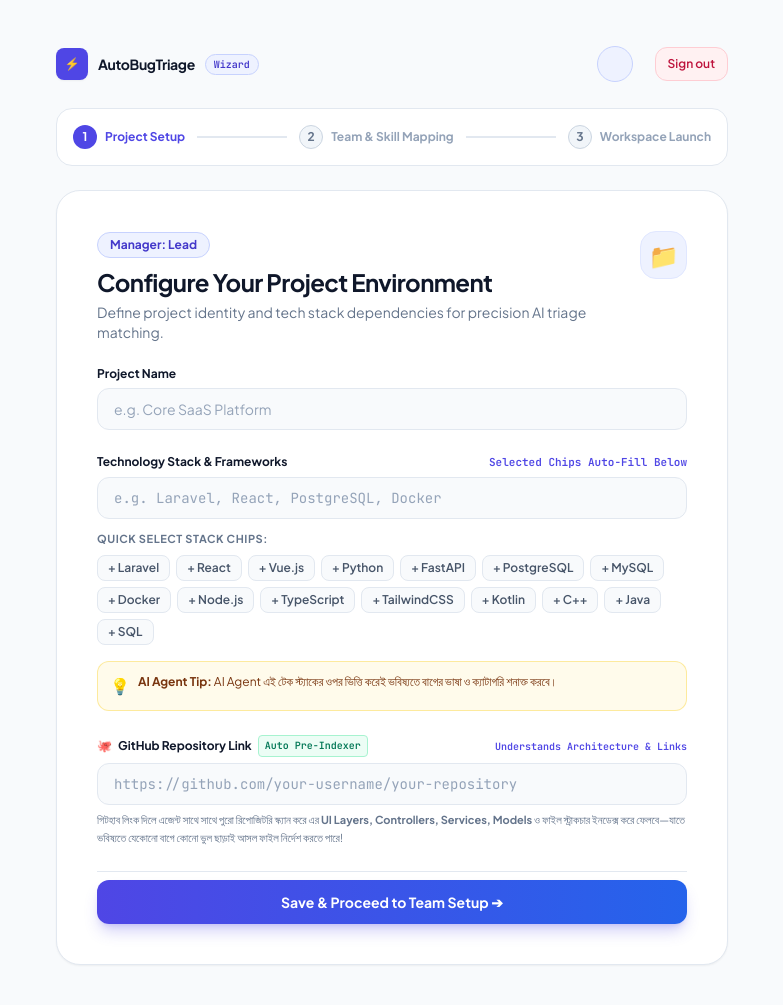
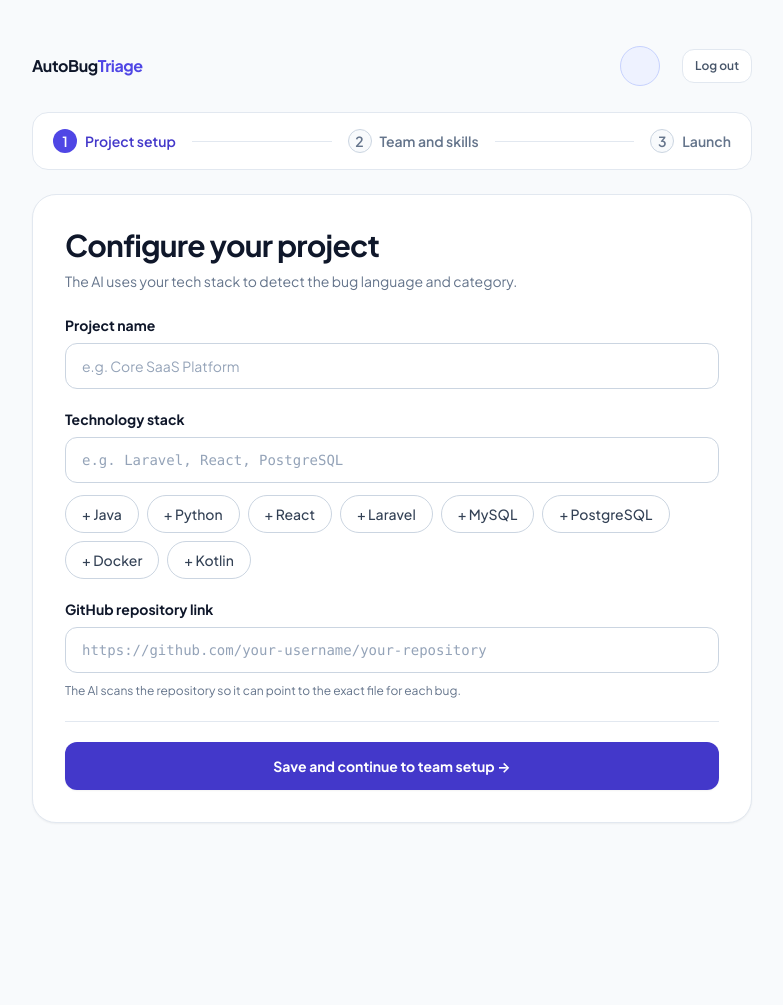
Before and after one commit to MuarifHasnat/Auto-Bug-Traige, a Laravel app: template resources/views/create_project.blade.php in a window 1280 px wide. Shown: the whole page, without its empty margins (248-1031 px from the left). After the commit the page ends 823 px from the top, so only its background shows below. Run offline with Laravel 12, Linux system fonts and the light colour scheme; the template is opened without the code that fills it, so the values that code supplies are empty; parts of the project's set-up code (start-up, migrations or seed data) failed here and were passed over.

Commit message:
Refresh project wizard and notifications UI

```diff
--- a/resources/views/create_project.blade.php
+++ b/resources/views/create_project.blade.php
@@ -1,168 +1,94 @@
 <!DOCTYPE html>
 <html lang="en">
 <head>
-    <meta charset="UTF-8">
-    <meta name="viewport" content="width=device-width, initial-scale=1.0">
-    <title>Step 1: Configure Project · AutoBugTriage AI</title>
+    <meta charset="UTF-8"><meta name="viewport" content="width=device-width, initial-scale=1.0">
+    <title>New project wizard · AutoBugTriage</title>
     <script src="{{ file_exists(public_path('js/tailwind.js')) ? '/js/tailwind.js' : 'https://cdn.tailwindcss.com' }}"></script>
     <link rel="stylesheet" href="/css/modern-saas.css">
 </head>
-<body class="min-h-screen bg-[#F8FAFC] text-[#0F172A] flex items-center justify-center p-4 sm:p-6 lg:p-10 selection:bg-indigo-500 selection:text-white bg-dot-grid">
-    <div class="w-full max-w-2xl">
-        <!-- Top Nav & Header Controls -->
-        <div class="mb-5 flex items-center justify-between">
-            <div class="flex items-center gap-2.5">
-                <div class="flex h-8 w-8 items-center justify-center rounded-lg bg-indigo-600 text-white font-black text-xs shadow-sm">
-                    ⚡
-                </div>
-                <span class="text-sm font-extrabold tracking-tight text-[#0F172A]">AutoBugTriage</span>
-                <span class="rounded-full bg-indigo-50 border border-indigo-200 px-2 py-0.5 text-[10px] font-bold text-indigo-700 font-mono-code">
-                    Wizard
-                </span>
+<body class="min-h-screen bg-[#F8FAFC] text-[#0F172A] antialiased selection:bg-indigo-500 selection:text-white bg-dot-grid">
+<main class="mx-auto w-full max-w-3xl px-4 py-8 sm:px-6 lg:py-10">
+    <div class="mb-5 flex items-center justify-between gap-4">
+        <a href="/" class="text-base font-extrabold tracking-tight text-[#0F172A]">AutoBug<span class="text-indigo-600">Triage</span></a>
+        @include('components.profile-header')
     </div>
 
-            <div class="flex items-center gap-2">
-                <a href="{{ route('profile.show') }}" class="flex items-center gap-2 rounded-xl p-1.5 transition hover:bg-white" aria-label="Open my profile">
-                    <span class="flex h-9 w-9 items-center justify-center overflow-hidden rounded-full border border-indigo-200 bg-indigo-50 text-xs font-bold text-indigo-700">
-                        @if(auth()->user()->profile_photo_path)<img src="{{ route('profile.photo') }}" class="h-full w-full object-cover" alt="Profile picture">@else{{ strtoupper(substr(auth()->user()->name, 0, 1)) }}@endif
-                    </span>
-                    <span class="hidden text-left sm:block"><span class="block max-w-32 truncate text-xs font-semibold text-slate-900">{{ auth()->user()->name }}</span><span class="block text-[10px] text-slate-500">{{ ucfirst(auth()->user()->role) }}</span></span>
-                </a>
-                <a href="/logout" class="inline-flex items-center gap-1.5 rounded-xl border border-rose-200 bg-rose-50 px-3 py-2 text-xs font-semibold text-rose-700 transition hover:bg-rose-100"><span>Sign out</span></a>
-            </div>
-        </div>
+    <nav aria-label="Project setup progress" class="mb-6 rounded-2xl border border-[#E2E8F0] bg-white px-5 py-4 shadow-xs">
+        <ol class="flex items-center justify-between gap-3 text-xs font-semibold sm:text-sm">
+            <li aria-current="step" class="flex items-center gap-2 text-indigo-700"><span class="flex h-6 w-6 items-center justify-center rounded-full bg-indigo-600 text-white">1</span><span>Project setup</span></li>
+            <li class="mx-1 h-px flex-1 bg-slate-200" aria-hidden="true"></li>
+            <li class="flex items-center gap-2 text-slate-500"><span class="flex h-6 w-6 items-center justify-center rounded-full border border-slate-300 bg-slate-50">2</span><span class="hidden sm:inline">Team and skills</span></li>
+            <li class="mx-1 h-px flex-1 bg-slate-200" aria-hidden="true"></li>
+            <li class="flex items-center gap-2 text-slate-500"><span class="flex h-6 w-6 items-center justify-center rounded-full border border-slate-300 bg-slate-50">3</span><span class="hidden sm:inline">Launch</span></li>
+        </ol>
+    </nav>
 
-        <!-- 3-Step Wizard Progress Bar -->
-        <div class="mb-6 rounded-2xl border border-[#E2E8F0] bg-white p-4 shadow-xs">
-            <div class="flex items-center justify-between text-xs font-bold">
-                <!-- Step 1 (Active) -->
-                <div class="flex items-center gap-2 text-indigo-600">
-                    <span class="flex h-6 w-6 items-center justify-center rounded-full bg-indigo-600 text-white text-xs">1</span>
-                    <span class="font-bold">Project Setup</span>
-                </div>
-                <div class="h-0.5 flex-1 mx-3 bg-[#E2E8F0]"></div>
-                <!-- Step 2 -->
-                <div class="flex items-center gap-2 text-slate-400">
-                    <span class="flex h-6 w-6 items-center justify-center rounded-full bg-slate-100 border border-slate-300 text-xs text-slate-500">2</span>
-                    <span>Team & Skill Mapping</span>
-                </div>
-                <div class="h-0.5 flex-1 mx-3 bg-[#E2E8F0]"></div>
-                <!-- Step 3 -->
-                <div class="flex items-center gap-2 text-slate-400">
-                    <span class="flex h-6 w-6 items-center justify-center rounded-full bg-slate-100 border border-slate-300 text-xs text-slate-500">3</span>
-                    <span>Workspace Launch</span>
-                </div>
-            </div>
-        </div>
-
-        <!-- Main Form Card -->
-        <div class="rounded-3xl border border-[#E2E8F0] bg-white p-6 sm:p-10 shadow-sm card-hover-lift">
-            <div class="flex items-start justify-between mb-6">
-                <div>
-                    <span class="inline-block rounded-full bg-indigo-50 border border-indigo-200 px-3 py-1 text-xs font-bold text-indigo-700">
-                        Manager: {{ session('manager_name', 'Lead') }}
-                    </span>
-                    <h1 class="text-xl sm:text-2xl font-extrabold tracking-tight text-[#0F172A] mt-2">
-                        Configure Your Project Environment
-                    </h1>
-                    <p class="text-xs sm:text-sm text-[#64748B] mt-1">
-                        Define project identity and tech stack dependencies for precision AI triage matching.
-                    </p>
-                </div>
-                <div class="hidden sm:flex h-12 w-12 items-center justify-center rounded-2xl bg-indigo-50 text-indigo-600 text-2xl border border-indigo-100">
-                    📁
-                </div>
-            </div>
+    <section class="rounded-3xl border border-[#E2E8F0] bg-white p-6 shadow-sm sm:p-8">
+        <header class="mb-6">
+            <h1 class="text-2xl font-extrabold tracking-tight sm:text-3xl">Configure your project</h1>
+            <p class="mt-2 text-sm text-[#64748B]">The AI uses your tech stack to detect the bug language and category.</p>
+        </header>
 
         @if(isset($errors) && $errors->any())
-                <div class="mb-5 rounded-xl border border-rose-200 bg-rose-50 p-3.5 text-xs font-medium text-rose-800 flex items-start gap-2.5">
-                    <span class="text-rose-500 font-bold mt-0.5">⚠</span>
-                    <span>{{ $errors->first() }}</span>
-                </div>
+            <div class="mb-5 flex items-start gap-2.5 rounded-xl border border-rose-200 bg-rose-50 p-3.5 text-sm font-medium text-rose-800"><span aria-hidden="true" class="font-bold text-rose-500">⚠</span><span>{{ $errors->first() }}</span></div>
         @endif
 
-            <form action="/create-project" method="POST" class="space-y-6">
+        <form action="/create-project" method="POST" class="space-y-5">
             @csrf
             <div>
-                    <label class="block text-xs font-bold text-[#0F172A] mb-1.5">Project Name</label>
-                    <input type="text" name="project_name" required value="{{ old('project_name') }}" placeholder="e.g. Core SaaS Platform"
-                           class="w-full rounded-xl border border-[#E2E8F0] bg-[#F8FAFC] px-4 py-2.5 text-xs sm:text-sm text-[#0F172A] placeholder-slate-400 outline-none transition focus:border-indigo-600 focus:bg-white focus:ring-2 focus:ring-indigo-600/10">
+                <label for="projectName" class="mb-2 block text-sm font-bold">Project name</label>
+                <input id="projectName" type="text" name="project_name" required maxlength="150" value="{{ old('project_name') }}" placeholder="e.g. Core SaaS Platform" class="w-full rounded-xl border border-[#CBD5E1] bg-white px-4 py-3 text-sm outline-none transition placeholder:text-slate-400 focus:border-indigo-600 focus:ring-2 focus:ring-indigo-600/10">
             </div>
 
             <div>
-                    <div class="flex items-center justify-between mb-1.5">
-                        <label class="block text-xs font-bold text-[#0F172A]">Technology Stack & Frameworks</label>
-                        <span class="text-[11px] font-mono-code text-indigo-600 font-semibold">Selected Chips Auto-Fill Below</span>
-                    </div>
-                    <input type="text" id="techStackInput" name="project_stack" required value="{{ old('project_stack') }}" placeholder="e.g. Laravel, React, PostgreSQL, Docker"
-                           class="w-full rounded-xl border border-[#E2E8F0] bg-[#F8FAFC] px-4 py-2.5 text-xs sm:text-sm text-[#0F172A] placeholder-slate-400 outline-none transition focus:border-indigo-600 focus:bg-white focus:ring-2 focus:ring-indigo-600/10 font-mono-code">
-
-                    <!-- 15 Clickable Tech Chips -->
-                    <div class="mt-3">
-                        <p class="text-[11px] font-bold text-[#64748B] mb-2 uppercase tracking-wider">Quick Select Stack Chips:</p>
-                        <div class="flex flex-wrap gap-1.5" id="chipContainer">
-                            @php
-                                $presetTechs = ['Laravel', 'React', 'Vue.js', 'Python', 'FastAPI', 'PostgreSQL', 'MySQL', 'Docker', 'Node.js', 'TypeScript', 'TailwindCSS', 'Kotlin', 'C++', 'Java', 'SQL'];
-                            @endphp
-                            @foreach($presetTechs as $tech)
-                                <button type="button" onclick="toggleChip('{{ $tech }}', this)"
-                                        class="tech-chip rounded-lg border border-[#E2E8F0] bg-[#F8FAFC] px-2.5 py-1 text-xs font-semibold text-[#475569] hover:border-indigo-400 hover:text-indigo-600 transition">
-                                    + {{ $tech }}
-                                </button>
+                <label for="techStackInput" class="mb-2 block text-sm font-bold">Technology stack</label>
+                <input id="techStackInput" type="text" name="project_stack" required value="{{ old('project_stack') }}" placeholder="e.g. Laravel, React, PostgreSQL" class="w-full rounded-xl border border-[#CBD5E1] bg-white px-4 py-3 font-mono text-sm outline-none transition placeholder:text-slate-400 focus:border-indigo-600 focus:ring-2 focus:ring-indigo-600/10">
+                <div class="mt-3 flex flex-wrap gap-2" id="chipContainer" aria-label="Quick select technology stack">
+                    @foreach(['Java', 'Python', 'React', 'Laravel', 'MySQL', 'PostgreSQL', 'Docker', 'Kotlin'] as $tech)
+                        <button type="button" data-tech="{{ $tech }}" onclick="toggleChip('{{ $tech }}', this)" aria-pressed="false" class="tech-chip rounded-full border border-[#CBD5E1] bg-white px-4 py-2 text-sm font-medium text-[#334155] transition hover:border-indigo-400 hover:text-indigo-700">+ {{ $tech }}</button>
                     @endforeach
                 </div>
             </div>
 
-                    <!-- AI Note -->
-                    <div class="mt-4 rounded-xl bg-amber-50 border border-amber-200/80 p-3 text-xs text-amber-900 flex items-start gap-2">
-                        <span class="text-base shrink-0">💡</span>
-                        <span><b>AI Agent Tip:</b> AI Agent এই টেক স্ট্যাকের ওপর ভিত্তি করেই ভবিষ্যতে বাগের ভাষা ও ক্যাটাগরি শনাক্ত করবে।</span>
-                    </div>
+            <div>
+                <label for="githubRepo" class="mb-2 block text-sm font-bold">GitHub repository link</label>
+                <input id="githubRepo" type="url" name="github_repo" value="{{ old('github_repo', '') }}" placeholder="https://github.com/your-username/your-repository" class="w-full rounded-xl border border-[#CBD5E1] bg-white px-4 py-3 font-mono text-sm outline-none transition placeholder:text-slate-400 focus:border-indigo-600 focus:ring-2 focus:ring-indigo-600/10">
+                <p class="mt-2 text-xs leading-5 text-slate-500">The AI scans the repository so it can point to the exact file for each bug.</p>
             </div>
 
-                <div>
-                    <div class="flex items-center justify-between mb-1.5">
-                        <label class="block text-xs font-bold text-[#0F172A] flex items-center gap-1.5">
-                            <span class="text-slate-800">🐙</span>
-                            <span>GitHub Repository Link</span>
-                            <span class="text-[10px] text-emerald-700 bg-emerald-50 border border-emerald-200 px-1.5 py-0.5 rounded font-mono-code font-bold">Auto Pre-Indexer</span>
-                        </label>
-                        <span class="text-[10px] text-indigo-600 font-mono-code font-semibold">Understands Architecture & Links</span>
-                    </div>
-                    <input type="text" name="github_repo" value="{{ old('github_repo', '') }}" placeholder="https://github.com/your-username/your-repository"
-                           class="w-full rounded-xl border border-[#E2E8F0] bg-[#F8FAFC] px-4 py-2.5 text-xs sm:text-sm text-[#0F172A] placeholder-slate-400 outline-none transition focus:border-indigo-600 focus:bg-white focus:ring-2 focus:ring-indigo-600/10 font-mono-code">
-                    <p class="mt-1.5 text-[11px] text-slate-500 leading-relaxed">
-                        গিটহাব লিংক দিলে এজেন্ট সাথে সাথে পুরো রিপোজিটরি স্ক্যান করে এর <b>UI Layers, Controllers, Services, Models</b> ও ফাইল স্ট্রাকচার ইনডেক্স করে ফেলবে—যাতে ভবিষ্যতে যেকোনো বাগে কোনো ভুল ছাড়াই আসল ফাইল নির্দেশ করতে পারে!
-                    </p>
-                </div>
-
-                <div class="pt-2 border-t border-[#E2E8F0]">
-                    <button type="submit" class="w-full inline-flex items-center justify-center gap-2 rounded-xl bg-gradient-to-r from-indigo-600 to-blue-600 py-3 px-4 text-xs sm:text-sm font-bold text-white shadow-lg shadow-indigo-600/25 transition hover:from-indigo-500 hover:to-blue-500 active:scale-[0.99]">
-                        <span>Save & Proceed to Team Setup ➔</span>
-                    </button>
+            <div class="border-t border-[#E2E8F0] pt-5">
+                <button type="submit" class="inline-flex min-h-12 w-full items-center justify-center rounded-xl bg-indigo-700 px-4 py-3 text-sm font-bold text-white shadow-sm transition hover:bg-indigo-600 focus:outline-none focus:ring-2 focus:ring-indigo-500 focus:ring-offset-2">Save and continue to team setup →</button>
             </div>
         </form>
-        </div>
-    </div>
-
+    </section>
+</main>
 <script>
-        function toggleChip(tech, btn) {
+    function toggleChip(tech, button) {
         const input = document.getElementById('techStackInput');
-            let current = input.value.split(',').map(s => s.trim()).filter(Boolean);
-
-            if (current.includes(tech)) {
-                current = current.filter(t => t !== tech);
-                btn.classList.remove('bg-indigo-600', 'text-white', 'border-indigo-600');
-                btn.classList.add('bg-[#F8FAFC]', 'text-[#475569]', 'border-[#E2E8F0]');
-                btn.innerText = '+ ' + tech;
-            } else {
-                current.push(tech);
-                btn.classList.add('bg-indigo-600', 'text-white', 'border-indigo-600');
-                btn.classList.remove('bg-[#F8FAFC]', 'text-[#475569]', 'border-[#E2E8F0]');
-                btn.innerText = '✓ ' + tech;
+        const selected = input.value.split(',').map(item => item.trim()).filter(Boolean);
+        const existing = selected.findIndex(item => item.toLowerCase() === tech.toLowerCase());
+        if (existing >= 0) selected.splice(existing, 1); else selected.push(tech);
+        input.value = selected.join(', ');
+        const active = existing < 0;
+        button.setAttribute('aria-pressed', String(active));
+        button.textContent = `${active ? '✓ ' : '+ '}${tech}`;
+        button.classList.toggle('border-indigo-600', active);
+        button.classList.toggle('bg-indigo-600', active);
+        button.classList.toggle('text-white', active);
+        button.classList.toggle('text-[#334155]', !active);
     }
-            input.value = current.join(', ');
-        }
+    document.getElementById('techStackInput').addEventListener('input', event => {
+        const values = event.target.value.split(',').map(item => item.trim().toLowerCase());
+        document.querySelectorAll('.tech-chip').forEach(button => {
+            const active = values.includes(button.dataset.tech.toLowerCase());
+            button.setAttribute('aria-pressed', String(active));
+            button.textContent = `${active ? '✓ ' : '+ '}${button.dataset.tech}`;
+            button.classList.toggle('border-indigo-600', active);
+            button.classList.toggle('bg-indigo-600', active);
+            button.classList.toggle('text-white', active);
+            button.classList.toggle('text-[#334155]', !active);
+        });
+    });
 </script>
 </body>
 </html>
--- a/resources/views/notifications.blade.php
+++ b/resources/views/notifications.blade.php
@@ -31,8 +31,8 @@
                     <h1 class="text-2xl font-extrabold">Notifications</h1>
                     <p class="mt-1 text-sm text-slate-500">Bug mentions, comments, assignments and status changes.</p>
                 </div>
-                @if($notifications->whereNull('read_at')->isNotEmpty())
-                    <form action="{{ route('notifications.read-all', [], false) }}" method="POST">@csrf<button class="rounded-xl border border-slate-300 bg-white px-4 py-2.5 text-xs font-bold transition hover:bg-slate-50">Mark all read</button></form>
+                @if(($unreadNotificationCount ?? 0) > 0)
+                    <form action="{{ route('notifications.read-all', [], false) }}" method="POST">@csrf<button class="rounded-xl border border-slate-300 bg-white px-4 py-2.5 text-xs font-bold transition hover:bg-slate-50">Mark all as read <span class="ml-1 text-slate-500">({{ $unreadNotificationCount }})</span></button></form>
                 @endif
             </div>
 
@@ -59,7 +59,7 @@
                         </div>
                     </article>
                 @empty
-                    <div class="rounded-2xl border border-dashed border-slate-300 bg-white p-12 text-center"><p class="font-bold">You’re all caught up</p><p class="mt-1 text-sm text-slate-500">New bug updates will appear here.</p></div>
+                    <div class="rounded-2xl border border-dashed border-slate-300 bg-white p-12 text-center" role="status"><p class="text-lg font-bold">You’re all caught up</p><p class="mt-1 text-sm text-slate-500">Bug mentions, comments, assignments and status changes will appear here.</p></div>
                 @endforelse
             </div>
             <div class="mt-6">{{ $notifications->links() }}</div>
```
Lines whose indentation alone changed are shown as unchanged.
